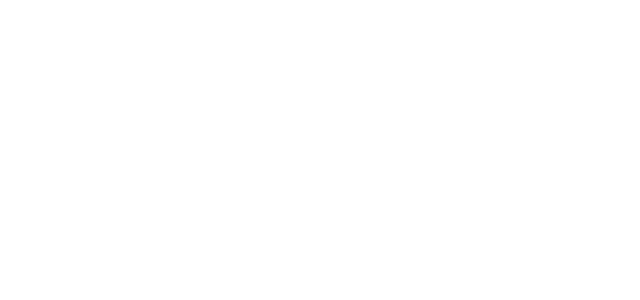
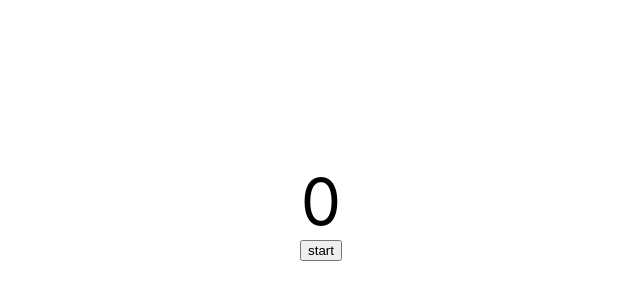
Before and after one commit to Jashtezakonshem/cart-manager, a React (Create React App) app: page / in a window 1280 px wide. Shown: the part 188-488 px from the top of the page, without its empty margins (319-959 px from the left). Built offline with nearby package versions, Linux system fonts and the light colour scheme.

Commit message:
feat(timer): start

```diff
--- a/src/Chronometer.js
+++ b/src/Chronometer.js
@@ -1,9 +1,25 @@
-import React from 'react';
+import React, { useEffect, useState, useRef } from 'react';
+import CustomButton from './components/CustomButton'
+import Time from './components/Time'
 
 const Chronometer = () => {
+    const counter = useRef()
+    const [seconds, setSeconds] = useState(0)
+
+    useEffect(() => { }, []);
+
+    const start = () => {
+        counter.current = setInterval(() => {
+            setSeconds(n => n + 1)
+        }, 1000)
+    }
+
+
+
     return (
-        <div>
-
+        <div className={'main-container'}>
+            <Time seconds={seconds}/>
+            <CustomButton label={'start'} onPress={start} />
         </div>
     );
 };
--- /dev/null
+++ b/src/components/CustomButton.js
@@ -0,0 +1,9 @@
+import React from 'react';
+
+const CustomButton = ({ onPress, label }) => {
+    return (
+        <button onClick={onPress}>{label}</button>
+    );
+};
+
+export default CustomButton;
--- /dev/null
+++ b/src/components/Time.js
@@ -0,0 +1,11 @@
+import React from 'react';
+
+const Time = ({ seconds }) => {
+    return (
+        <div className="timer">
+            {seconds}
+        </div>
+    );
+};
+
+export default Time;
--- a/src/index.css
+++ b/src/index.css
@@ -41,3 +41,16 @@
   overflow: hidden;
   text-overflow: ellipsis;
 }
+
+.main-container {
+  display: flex;
+  width: 100vw;
+  height: 100vh;
+  justify-content: center;
+  align-items: center;
+  flex-direction: column;
+}
+
+.timer {
+  font-size: 4em;
+}
```
Also changed, not shown: src/components/MinuteLabel.js (added).
